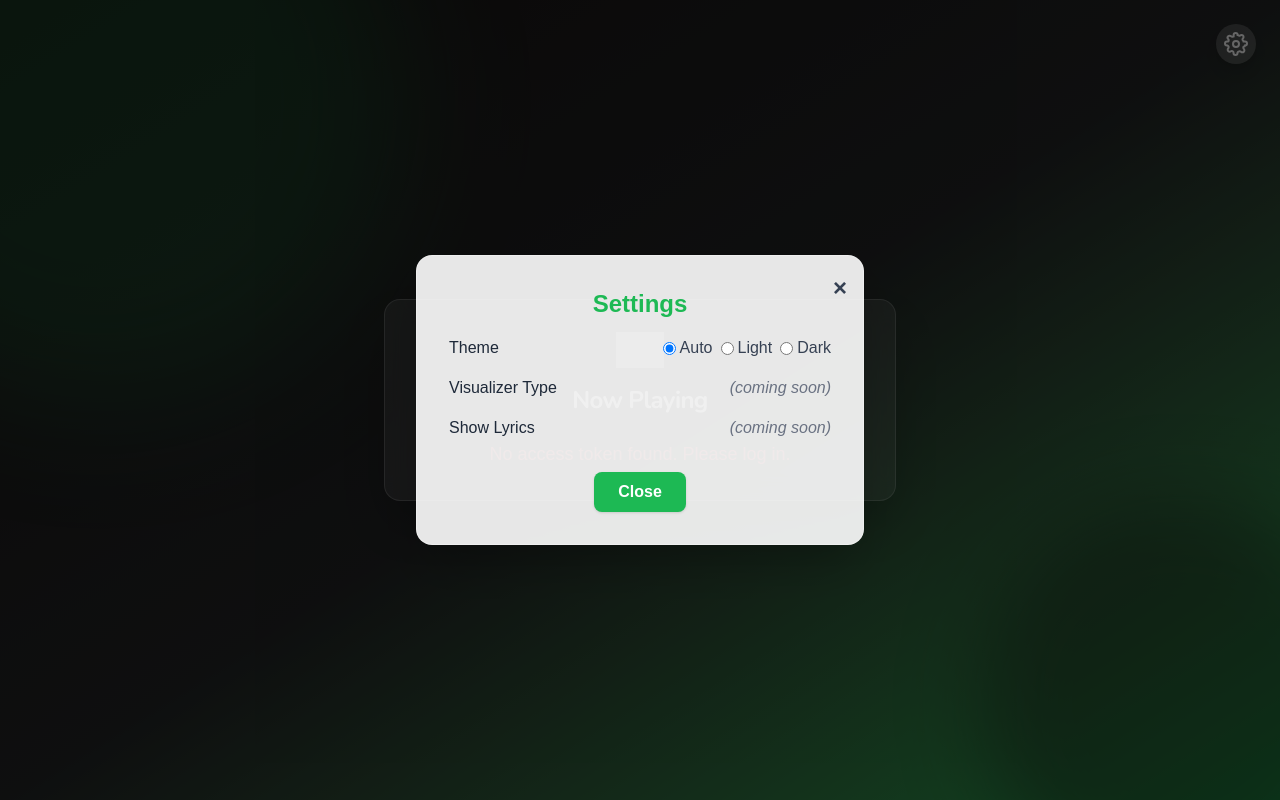
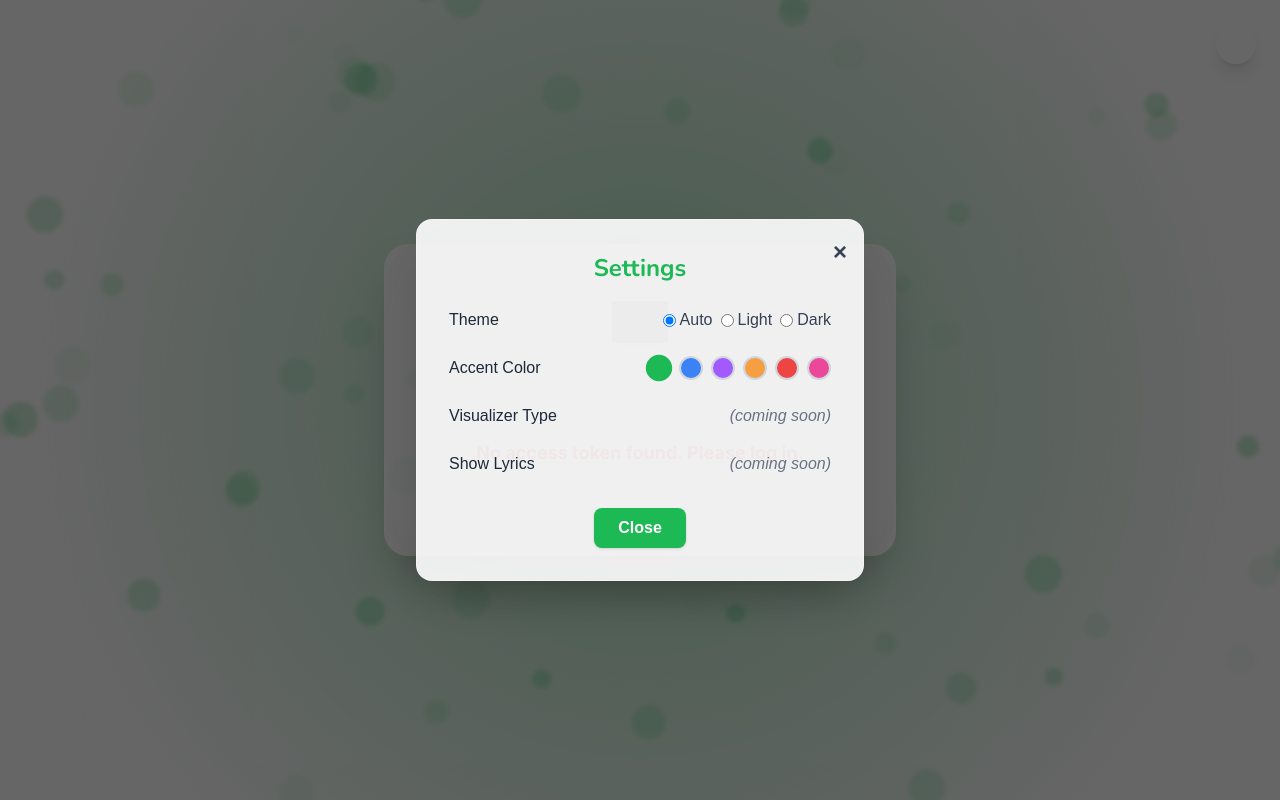
Before and after one commit to 7tps/spotify-dashboard, a Next.js app: page /dashboard in a window 1280 px wide. Both pictures are taken after a click on the button "Open settings". Built offline with nearby package versions, Linux system fonts and the light colour scheme; grey boxes are pictures that could not be loaded.

Commit message:
updated UI

```diff
--- a/src/app/dashboard/page.tsx
+++ b/src/app/dashboard/page.tsx
@@ -2,10 +2,11 @@
 
 import React, { useEffect, useState, useRef } from 'react';
 import { useSearchParams, useRouter } from 'next/navigation';
-import { Nunito } from 'next/font/google';
+import { Nunito, Inter } from 'next/font/google';
 import { motion } from 'framer-motion';
 
 const nunito = Nunito({ subsets: ['latin'], weight: ['700'] });
+const inter = Inter({ subsets: ['latin'], weight: ['400', '600', '700'] });
 
 interface NowPlayingItem {
   id: string;
@@ -66,6 +67,18 @@ async function fetchWithRefresh(url: string, token: string): Promise<Response> {
   return res;
 }
 
+const NUM_PARTICLES = 72;
+const PARTICLE_CONFIG = Array.from({ length: NUM_PARTICLES }).map((_, i) => ({
+  size: 16 + Math.random() * 24,
+  baseX: Math.random(),
+  baseY: Math.random(),
+  speed: 0.12 + Math.random() * 0.18, // increase parallax speed
+  opacity: 0.10 + Math.random() * 0.18,
+  driftSpeed: 0.2 + Math.random() * 0.25, // for drifting
+  driftRadius: 16 + Math.random() * 32, // for drifting
+  driftPhase: Math.random() * Math.PI * 2, // for drifting
+}));
+
 const DashboardPage: React.FC = () => {
   const [nowPlayingItem, setNowPlayingItem] = useState<NowPlayingItem | null>(null);
   const [playbackState, setPlaybackState] = useState<PlaybackState | null>(null);
@@ -80,6 +93,20 @@ const DashboardPage: React.FC = () => {
     }
     return 'auto';
   });
+  const presetAccents = [
+    { name: 'Green', value: '#1DB954' },
+    { name: 'Blue', value: '#3B82F6' },
+    { name: 'Purple', value: '#A259FF' },
+    { name: 'Orange', value: '#F59E42' },
+    { name: 'Red', value: '#EF4444' },
+    { name: 'Pink', value: '#EC4899' },
+  ];
+  const [accent, setAccent] = useState(() => {
+    if (typeof window !== 'undefined') {
+      return localStorage.getItem('accent') || '#1DB954';
+    }
+    return '#1DB954';
+  });
 
   // apply theme
   useEffect(() => {
@@ -87,11 +114,30 @@ const DashboardPage: React.FC = () => {
     html.classList.remove('light', 'dark');
     if (theme === 'light') {
       html.classList.add('light');
+      html.style.setProperty('--card-bg', 'rgba(255,255,255,0.92)');
     } else if (theme === 'dark') {
       html.classList.add('dark');
+      html.style.setProperty('--card-bg', 'rgba(35,37,38,0.82)');
+    } else {
+      html.style.setProperty('--card-bg', 'rgba(255,255,255,0.92)');
     }
     localStorage.setItem('theme', theme);
   }, [theme]);
+
+  // Helper to convert hex to rgb
+  function hexToRgb(hex: string) {
+    let c = hex.replace('#', '');
+    if (c.length === 3) c = c.split('').map((x) => x + x).join('');
+    const num = parseInt(c, 16);
+    return [(num >> 16) & 255, (num >> 8) & 255, num & 255].join(',');
+  }
+
+  // Apply accent color to <html>
+  useEffect(() => {
+    document.documentElement.style.setProperty('--accent', accent);
+    document.documentElement.style.setProperty('--accent-rgb', hexToRgb(accent));
+    localStorage.setItem('accent', accent);
+  }, [accent]);
 
   const searchParams = useSearchParams();
   const router = useRouter();
@@ -215,12 +261,127 @@ const DashboardPage: React.FC = () => {
   // compute background and text classes based on theme
   const isLight = theme === 'light';
   const bgGradient = isLight
-    ? 'bg-gradient-to-br from-white via-green-100 to-[#1DB954]'
-    : 'bg-gradient-to-br from-[#191414] via-[#232526] to-[#1DB954]';
+    ? 'bg-gradient-to-br from-white via-[rgba(var(--accent-rgb),0.15)] to-[rgba(var(--accent-rgb),0.25)]'
+    : 'bg-gradient-to-br from-[#191414] via-[rgba(var(--accent-rgb),0.15)] to-[rgba(var(--accent-rgb),0.25)]';
   const textColor = isLight ? 'text-black' : 'text-white';
 
+  // Animation state for audio-reactive background
+  const [bgPulse, setBgPulse] = useState(1);
+  const animationRef = useRef<number | null>(null);
+
+  // Animate background pulse based on audio features and playback
+  useEffect(() => {
+    if (!audioFeatures || !playbackState) return;
+    let running = true;
+    let lastTime = performance.now();
+    const baseTempo = audioFeatures.tempo || 120;
+    const energy = audioFeatures.energy || 0.5;
+    const loudness = ('loudness' in audioFeatures && typeof (audioFeatures as any).loudness === 'number') ? Math.max(((audioFeatures as any).loudness + 60) / 60, 0) : 0.5;
+    function animate(time: number) {
+      if (!running) return;
+      const elapsed = (time - lastTime) / 1000;
+      // Pulse speed is based on tempo (BPM)
+      const speed = baseTempo / 60;
+      // Pulse intensity is based on energy and loudness
+      const intensity = 0.08 + 0.12 * energy + 0.10 * loudness;
+      // Sine wave for pulsing
+      const pulse = 1 + Math.sin((performance.now() / 1000) * speed * Math.PI * 2) * intensity;
+      setBgPulse(pulse);
+      animationRef.current = requestAnimationFrame(animate);
+    }
+    animationRef.current = requestAnimationFrame(animate);
+    return () => {
+      running = false;
+      if (animationRef.current) cancelAnimationFrame(animationRef.current);
+    };
+  }, [audioFeatures, playbackState]);
+
+  // Smooth parallax state for particle field
+  const [parallax, setParallax] = useState({ x: 0, y: 0 });
+  const mouseRef = useRef({ x: 0, y: 0 });
+  const animParallax = useRef({ x: 0, y: 0 });
+
+  // Mouse move handler updates ref, not state
+  const handleParallax = (e: React.MouseEvent<HTMLDivElement, MouseEvent>) => {
+    const { left, top, width, height } = e.currentTarget.getBoundingClientRect();
+    const x = ((e.clientX - left) / width - 0.5) * 2; // -1 to 1
+    const y = ((e.clientY - top) / height - 0.5) * 2; // -1 to 1
+    mouseRef.current = { x, y };
+  };
+
+  // rAF loop to smoothly interpolate parallax
+  useEffect(() => {
+    let running = true;
+    function animate() {
+      if (!running) return;
+      // Smoothly interpolate animParallax towards mouseRef
+      animParallax.current.x += (mouseRef.current.x - animParallax.current.x) * 0.08;
+      animParallax.current.y += (mouseRef.current.y - animParallax.current.y) * 0.08;
+      setParallax({ x: animParallax.current.x, y: animParallax.current.y });
+      requestAnimationFrame(animate);
+    }
+    animate();
+    return () => { running = false; };
+  }, []);
+
+  // Add time state for drifting
+  const [driftTime, setDriftTime] = useState(0);
+  useEffect(() => {
+    let running = true;
+    let last = performance.now();
+    function tick(now: number) {
+      if (!running) return;
+      setDriftTime((t) => t + (now - last) / 1000);
+      last = now;
+      requestAnimationFrame(tick);
+    }
+    requestAnimationFrame(tick);
+    return () => { running = false; };
+  }, []);
+
   return (
-    <div className={`min-h-screen flex items-center justify-center ${bgGradient} relative overflow-hidden`}>
+    <div
+      className="min-h-screen flex items-center justify-center relative overflow-hidden"
+      onMouseMove={handleParallax}
+    >
+      {/* Parallax accent dot field background */}
+      <div className="absolute inset-0 z-0 pointer-events-none">
+        {PARTICLE_CONFIG.map((p, i) => {
+          // drifting offset
+          const driftX = Math.sin(driftTime * p.driftSpeed + p.driftPhase) * p.driftRadius;
+          const driftY = Math.cos(driftTime * p.driftSpeed + p.driftPhase) * p.driftRadius;
+          // twinkling opacity
+          const twinkle = 0.5 + 0.5 * Math.sin(driftTime * p.driftSpeed * 0.7 + p.driftPhase * 1.7);
+          const opacity = p.opacity * twinkle;
+          return (
+            <div
+              key={i}
+              style={{
+                position: 'absolute',
+                left: `calc(${p.baseX * 100}% )`,
+                top: `calc(${p.baseY * 100}% )`,
+                width: p.size,
+                height: p.size,
+                background: 'var(--accent)',
+                opacity,
+                borderRadius: '50%',
+                filter: 'blur(2px)',
+                transform: `translate3d(${parallax.x * p.speed * 180 + driftX}px, ${parallax.y * p.speed * 120 + driftY}px, 0)`,
+                transition: 'transform 0.3s cubic-bezier(.4,0,.2,1), opacity 1.2s cubic-bezier(.4,0,.2,1)',
+                pointerEvents: 'none',
+              }}
+            />
+          );
+        })}
+      </div>
+      {/* Radial accent burst for depth */}
+      <div
+        className="absolute inset-0 z-0 pointer-events-none"
+        style={{
+          background: `radial-gradient(circle at 50% 50%, rgba(var(--accent-rgb),0.35) 0%, rgba(var(--accent-rgb),0.18) 40%, transparent 80%)`,
+          filter: `blur(0px)`
+        }}
+      />
       {/* Settings Button */}
       <button
         className="absolute top-6 right-6 z-20 bg-white/20 hover:bg-white/30 text-white rounded-full p-2 shadow-lg transition"
@@ -252,8 +413,8 @@ const DashboardPage: React.FC = () => {
             >
               &times;
             </button>
-            <h2 className="text-2xl font-bold mb-4 text-center text-[#1DB954]">Settings</h2>
-            <div className="space-y-4">
+            <h2 className={`text-2xl font-extrabold mb-6 text-center text-[var(--accent)] ${nunito.className}`}>Settings</h2>
+            <div className="space-y-6">
               <div className="flex items-center justify-between">
                 <span className="text-gray-800 font-medium">Theme</span>
                 <div className="flex gap-2">
@@ -290,6 +451,20 @@ const DashboardPage: React.FC = () => {
                 </div>
               </div>
               <div className="flex items-center justify-between">
+                <span className="text-gray-800 font-medium">Accent Color</span>
+                <div className="flex gap-2">
+                  {presetAccents.map((preset) => (
+                    <button
+                      key={preset.value}
+                      className={`w-6 h-6 rounded-full border-2 ${accent === preset.value ? 'border-[var(--accent)] scale-110' : 'border-gray-300'} focus:outline-none transition`}
+                      style={{ backgroundColor: preset.value }}
+                      aria-label={preset.name}
+                      onClick={() => setAccent(preset.value)}
+                    />
+                  ))}
+                </div>
+              </div>
+              <div className="flex items-center justify-between">
                 <span className="text-gray-800 font-medium">Visualizer Type</span>
                 <span className="text-gray-500 italic">(coming soon)</span>
               </div>
@@ -300,7 +475,7 @@ const DashboardPage: React.FC = () => {
             </div>
             <div className="mt-8 flex justify-center">
               <button
-                className="px-6 py-2 bg-[#1DB954] text-white rounded-lg font-bold shadow hover:bg-[#159c43] transition"
+                className="px-6 py-2 bg-[var(--accent)] text-white rounded-lg font-bold shadow hover:opacity-90 transition"
                 onClick={() => setSettingsOpen(false)}
               >
                 Close
@@ -309,42 +484,37 @@ const DashboardPage: React.FC = () => {
           </div>
         </div>
       )}
-      <div className="absolute w-[600px] h-[600px] bg-[#1DB954]/20 rounded-full blur-3xl top-[-200px] left-[-200px] z-0" />
-      <div className="absolute w-[400px] h-[400px] bg-[#191414]/40 rounded-full blur-2xl bottom-[-100px] right-[-100px] z-0" />
-      <main className={`z-10 w-full max-w-lg mx-auto p-8 rounded-2xl shadow-2xl bg-white/10 backdrop-blur-md border border-white/20 flex flex-col items-center ${textColor}`}>
-        <img src="https://upload.wikimedia.org/wikipedia/commons/8/84/Spotify_icon.svg" alt="Spotify Logo" width={48} height={48} className="mb-4 drop-shadow-lg" />
-        <h1 className={`text-2xl font-bold mb-6 tracking-tight text-center drop-shadow-lg ${nunito.className} ${textColor}`}>Now Playing</h1>
+      {/* Simple card (not glassmorphism) */}
+      <main className={`z-10 w-full max-w-lg mx-auto px-12 py-14 rounded-3xl shadow-2xl bg-[var(--card-bg)] border border-white/30 flex flex-col items-center ${inter.className} ${textColor}`}
+      >
+        <img src="https://upload.wikimedia.org/wikipedia/commons/8/84/Spotify_icon.svg" alt="Spotify Logo" width={56} height={56} className="mb-6 drop-shadow-xl" />
+        <h1 className={`text-4xl font-extrabold mb-8 tracking-tight text-center drop-shadow-lg ${nunito.className} ${textColor}`}>Now Playing</h1>
+        {/* Song Info */}
         {loading ? (
-          <div className="text-white/80 text-lg">Loading...</div>
+          <div className="text-lg font-semibold opacity-70 mb-8">Loading...</div>
         ) : error ? (
-          <div className="text-red-400 text-lg font-medium">{error}</div>
+          <div className="text-lg font-bold text-red-500 mb-8">{error}</div>
         ) : nowPlayingItem ? (
           <>
-            <div className="flex flex-col items-center w-full">
+            <div className="flex flex-col items-center w-full mb-8">
               <img
                 src={nowPlayingItem.album.images[0]?.url}
                 alt="Album Art"
-                className="w-48 h-48 rounded-xl shadow-lg mb-4 border border-white/20"
+                className="w-56 h-56 rounded-2xl shadow-2xl mb-6 border-4 border-white/40"
               />
-              <div className={`text-xl font-semibold text-center mb-1 ${nunito.className} ${textColor}`}>{nowPlayingItem.name}</div>
-              <div className={`text-center mb-4 ${isLight ? 'text-gray-700' : 'text-white/80'}`}>{nowPlayingItem.artists.map((a) => a.name).join(', ')}</div>
+              <div className={`text-2xl sm:text-3xl font-extrabold text-center mb-2 leading-tight ${nunito.className} ${textColor}`}>{nowPlayingItem.name}</div>
+              <div className={`text-lg font-medium text-center mb-6 ${isLight ? 'text-gray-700' : 'text-white/80'}`}>{nowPlayingItem.artists.map((a) => a.name).join(', ')}</div>
               {/* Progress Bar */}
-              <div className="w-full flex flex-col items-center">
-                <div className="w-full h-2 bg-white/20 rounded-full overflow-hidden mb-2">
+              <div className="w-full flex flex-col items-center mb-2">
+                <div className="w-full h-2 bg-white/30 rounded-full overflow-hidden mb-2">
                   <div
-                    className="h-2 bg-[#1DB954] rounded-full transition-all duration-300"
-                    style={{
-                      width: `${(localProgress / (playbackState?.duration_ms || 1)) * 100}%`,
-                    }}
+                    className="h-2 rounded-full transition-all duration-300"
+                    style={{ width: `${(localProgress / (playbackState?.duration_ms || 1)) * 100}%`, backgroundColor: 'var(--accent)' }}
                   />
                 </div>
-                <div className={`flex justify-between w-full text-xs ${isLight ? 'text-gray-600' : 'text-white/70'}`}>
-                  <span>
-                    {new Date(localProgress).toISOString().substr(14, 5)}
-                  </span>
-                  <span>
-                    {new Date(playbackState?.duration_ms || 0).toISOString().substr(14, 5)}
-                  </span>
+                <div className={`flex justify-between w-full text-xs font-semibold tracking-wide ${isLight ? 'text-gray-600' : 'text-white/70'}`}>
+                  <span>{new Date(localProgress).toISOString().substr(14, 5)}</span>
+                  <span>{new Date(playbackState?.duration_ms || 0).toISOString().substr(14, 5)}</span>
                 </div>
               </div>
             </div>
@@ -357,16 +527,14 @@ const DashboardPage: React.FC = () => {
                     <div key={key} className="flex flex-col items-center">
                       <span className={`${isLight ? 'text-gray-700' : 'text-white/80'} text-sm mb-1`}>{label}</span>
                       <motion.div
-                        className="w-20 h-4 rounded-full bg-[#1DB954]/30 overflow-hidden mb-1"
+                        className="w-20 h-4 rounded-full overflow-hidden mb-1"
                         initial={{ width: 0 }}
                         animate={{ width: audioFeatures[key as keyof AudioFeatures] !== undefined ? `${Math.min((key === 'tempo' ? audioFeatures[key as keyof AudioFeatures] / 200 : audioFeatures[key as keyof AudioFeatures]) * 100, 100)}%` : '0%' }}
                         transition={{ duration: 0.6 }}
                       >
                         <div
-                          className="h-4 bg-[#1DB954] rounded-full"
-                          style={{
-                            width: '100%',
-                          }}
+                          className="h-4 rounded-full"
+                          style={{ width: '100%', backgroundColor: 'var(--accent)' }}
                         />
                       </motion.div>
                       <span className={`${isLight ? 'text-gray-600' : 'text-white/70'} text-xs`}>
--- a/src/app/globals.css
+++ b/src/app/globals.css
@@ -3,6 +3,7 @@
 :root {
   --background: #ffffff;
   --foreground: #171717;
+  --accent: #1DB954;
 }
 
 html.light {
@@ -34,3 +35,69 @@ body {
   color: var(--foreground);
   font-family: Arial, Helvetica, sans-serif;
 }
+
+@keyframes blob1 {
+  0%, 100% { transform: translateY(0) scale(1); }
+  50% { transform: translateY(-20px) scale(1.08); }
+}
+@keyframes blob2 {
+  0%, 100% { transform: translateX(0) scale(1); }
+  50% { transform: translateX(30px) scale(1.12); }
+}
+@keyframes blob3 {
+  0%, 100% { transform: translateY(0) scale(1); }
+  50% { transform: translateY(24px) scale(0.96); }
+}
+@keyframes blob4 {
+  0%, 100% { transform: translateX(0) scale(1); }
+  50% { transform: translateX(-24px) scale(1.07); }
+}
+.animate-blob1 { animation: blob1 16s ease-in-out infinite; }
+.animate-blob2 { animation: blob2 18s ease-in-out infinite; }
+.animate-blob3 { animation: blob3 20s ease-in-out infinite; }
+.animate-blob4 { animation: blob4 22s ease-in-out infinite; }
+
+@keyframes morph1 {
+  0%, 100% { border-radius: 50% 50% 50% 50% / 50% 50% 50% 50%; }
+  20% { border-radius: 60% 40% 55% 45% / 45% 55% 60% 40%; }
+  40% { border-radius: 50% 60% 40% 60% / 60% 40% 50% 50%; }
+  60% { border-radius: 55% 45% 60% 40% / 50% 60% 40% 60%; }
+  80% { border-radius: 45% 55% 50% 50% / 60% 40% 60% 40%; }
+}
+@keyframes morph2 {
+  0%, 100% { border-radius: 50% 50% 50% 50% / 50% 50% 50% 50%; }
+  25% { border-radius: 40% 60% 45% 55% / 55% 45% 60% 40%; }
+  50% { border-radius: 60% 40% 60% 40% / 40% 60% 40% 60%; }
+  75% { border-radius: 55% 45% 50% 50% / 50% 55% 45% 60%; }
+}
+@keyframes morph3 {
+  0%, 100% { border-radius: 50% 50% 50% 50% / 50% 50% 50% 50%; }
+  30% { border-radius: 60% 40% 50% 50% / 50% 60% 40% 60%; }
+  60% { border-radius: 45% 55% 60% 40% / 60% 40% 60% 40%; }
+  90% { border-radius: 50% 60% 40% 60% / 40% 60% 50% 50%; }
+}
+@keyframes morph4 {
+  0%, 100% { border-radius: 50% 50% 50% 50% / 50% 50% 50% 50%; }
+  35% { border-radius: 55% 45% 60% 40% / 60% 40% 50% 50%; }
+  70% { border-radius: 40% 60% 45% 55% / 55% 45% 60% 40%; }
+}
+.morph-blob1 {
+  border-radius: 50% 50% 50% 50% / 50% 50% 50% 50%;
+  filter: blur(64px);
+  animation: morph1 18s ease-in-out infinite;
+}
+.morph-blob2 {
+  border-radius: 50% 50% 50% 50% / 50% 50% 50% 50%;
+  filter: blur(48px);
+  animation: morph2 22s ease-in-out infinite;
+}
+.morph-blob3 {
+  border-radius: 50% 50% 50% 50% / 50% 50% 50% 50%;
+  filter: blur(56px);
+  animation: morph3 20s ease-in-out infinite;
+}
+.morph-blob4 {
+  border-radius: 50% 50% 50% 50% / 50% 50% 50% 50%;
+  filter: blur(40px);
+  animation: morph4 24s ease-in-out infinite;
+}
```
